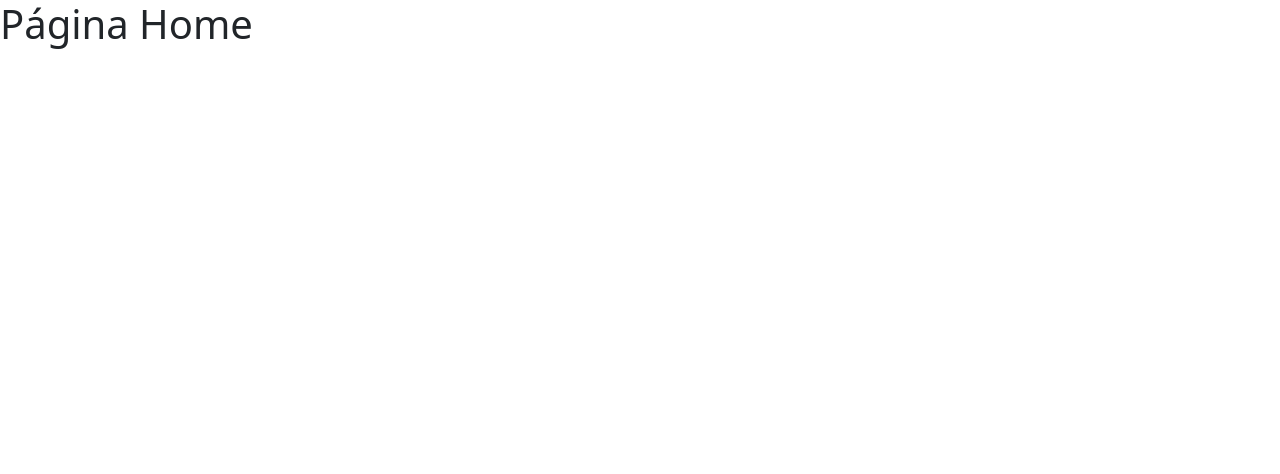
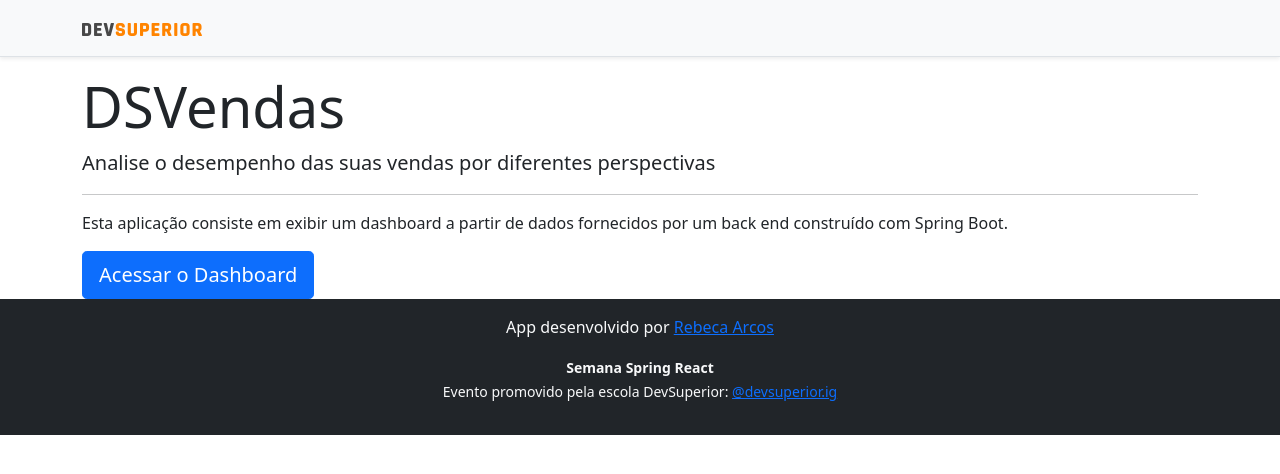
Before and after one commit to Beca-arcos/Project-sds5, a React (Create React App) app in the folder frontend/: page / in a window 1280 px wide. Shown: the top 474 px of the page. Built offline with nearby package versions, Linux system fonts and the light colour scheme.

Commit message:
Home, navigation

```diff
--- a/frontend/src/components/DataTable/index.tsx
+++ b/frontend/src/components/DataTable/index.tsx
@@ -1,5 +1,5 @@
 
-function Navbar() {
+function DataTable() {
     return (
         <div className="table-responsive">
         <table className="table table-striped table-sm">
@@ -41,4 +41,4 @@
     );
 }
 
-export default Navbar;
+export default DataTable;
--- a/frontend/src/components/Navbar/index.tsx
+++ b/frontend/src/components/Navbar/index.tsx
@@ -1,11 +1,14 @@
 import ImgDsDark from 'assets/img/ds-dark.svg'
+import { Link } from 'react-router-dom';
 
 const Navbar = () =>{
     return (
         <div className="d-flex flex-column flex-md-row align-items-center p-3 px-md-4 mb-3 bg-light border-bottom shadow-sm">
             <div className="container">
                 <nav className="my-2 my-md-0 mr-md-3">
+                    <Link to ="/">
                     <img src={ImgDsDark} alt="DevSuperior" width="120" />
+                    </Link>
                 </nav>
             </div>
         </div>
--- a/frontend/src/pages/Home/index.tsx
+++ b/frontend/src/pages/Home/index.tsx
@@ -1,10 +1,23 @@
+import Navbar from "components/Navbar";
+import Footer from "components/Footer";
+import { Link } from "react-router-dom";
 
-const Home = () =>{
+const Home = () => {
     return (
-        <div>
-            <h1>Página Home</h1>
-        </div>
-
+        <><Navbar />
+            <div className="container">
+                <div className="jumbotron">
+                    <h1 className="display-4">DSVendas</h1>
+                    <p className="lead">Analise o desempenho das suas vendas por diferentes perspectivas</p>
+                    <hr />
+                    <p>Esta aplicação consiste em exibir um dashboard a partir de dados fornecidos por um back end construído com Spring Boot.</p>
+                    <Link className="btn btn-primary btn-lg" to="/dashboard">
+                        Acessar o Dashboard
+                    </Link>
+                </div>
+            </div>
+            <Footer />
+        </>
     );
 }
 
```
